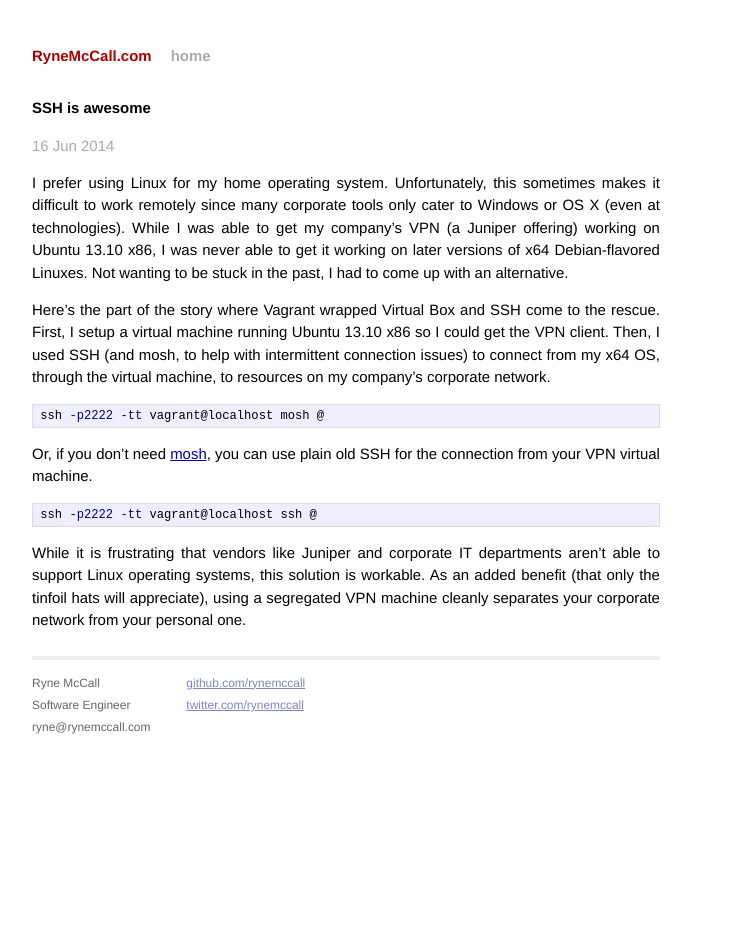
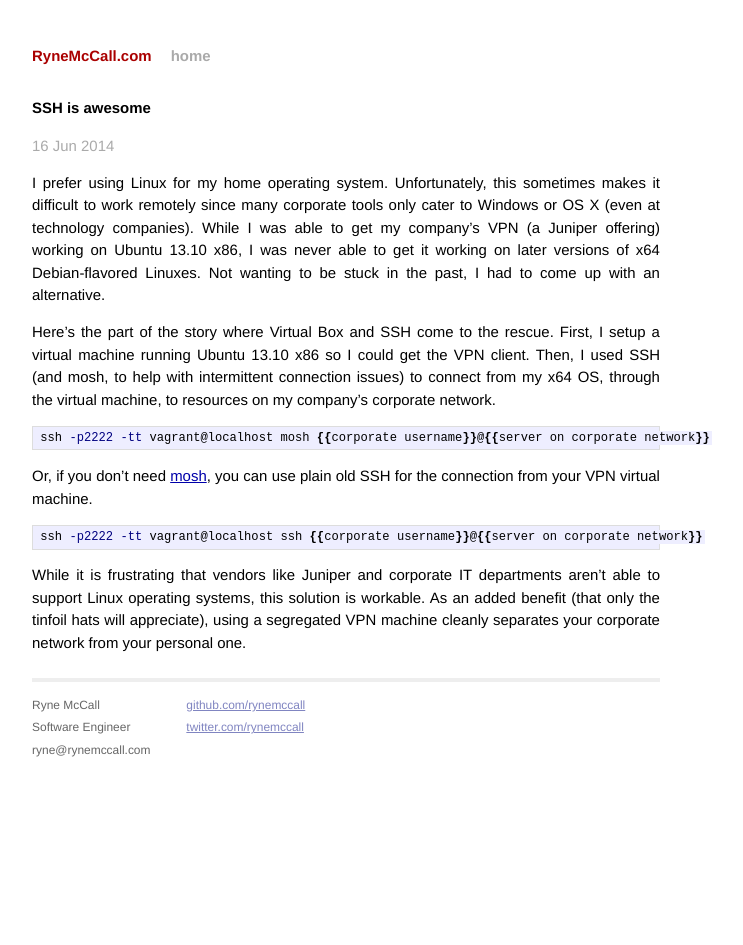
Before and after one commit to rynemccall/rynemccall.github.io, a Jekyll site: the page built from _posts/2014-06-15-SSH-is-awesome.md, in a window 1280 px wide. Shown: the whole page, without its empty margins (294-1037 px from the left). Built offline with Jekyll 4.4.1, drawn with Linux system fonts in a browser that asks for light colours; Markdown is read by kramdown in place of the engine named in the settings.

Commit message:
Edit post; fix syntax issue

```diff
--- a/_posts/2014-06-15-SSH-is-awesome.md
+++ b/_posts/2014-06-15-SSH-is-awesome.md
@@ -1,22 +1,26 @@
 ---
 layout: post
 title: "SSH is awesome"
-date: 2014-06-15 20:51:00 -0400
+date: 2014-06-15 22:51:00 -0400
 categories: technology
 ---
 
-I prefer using Linux for my home operating system. Unfortunately, this sometimes makes it difficult to work remotely since many corporate tools only cater to Windows or OS X (even at technologies). While I was able to get my company's VPN (a Juniper offering) working on Ubuntu 13.10 x86, I was never able to get it working on later versions of x64 Debian-flavored Linuxes. Not wanting to be stuck in the past, I had to come up with an alternative.
+I prefer using Linux for my home operating system. Unfortunately, this sometimes makes it difficult to work remotely since many corporate tools only cater to Windows or OS X (even at technology companies). While I was able to get my company's VPN (a Juniper offering) working on Ubuntu 13.10 x86, I was never able to get it working on later versions of x64 Debian-flavored Linuxes. Not wanting to be stuck in the past, I had to come up with an alternative.
 
-Here's the part of the story where Vagrant wrapped Virtual Box and SSH come to the rescue. First, I setup a virtual machine running Ubuntu 13.10 x86 so I could get the VPN client. Then, I used SSH (and mosh, to help with intermittent connection issues) to connect from my x64 OS, through the virtual machine, to resources on my company's corporate network.
+Here's the part of the story where Virtual Box and SSH come to the rescue. First, I setup a virtual machine running Ubuntu 13.10 x86 so I could get the VPN client. Then, I used SSH (and mosh, to help with intermittent connection issues) to connect from my x64 OS, through the virtual machine, to resources on my company's corporate network.
 
-{% highlight shell %}
+{% highlight bash %}
+{% raw %}
 ssh -p2222 -tt vagrant@localhost mosh {{corporate username}}@{{server on corporate network}}
+{% endraw %}
 {% endhighlight %}
 
 Or, if you don't need [mosh](http://mosh.mit.edu/), you can use plain old SSH for the connection from your VPN virtual machine.
 
-{% highlight shell %}
+{% highlight bash %}
+{% raw %}
 ssh -p2222 -tt vagrant@localhost ssh {{corporate username}}@{{server on corporate network}}
+{% endraw %}
 {% endhighlight %}
 
 While it is frustrating that vendors like Juniper and corporate IT departments aren't able to support Linux operating systems, this solution is workable. As an added benefit (that only the tinfoil hats will appreciate), using a segregated VPN machine cleanly separates your corporate network from your personal one.
```
